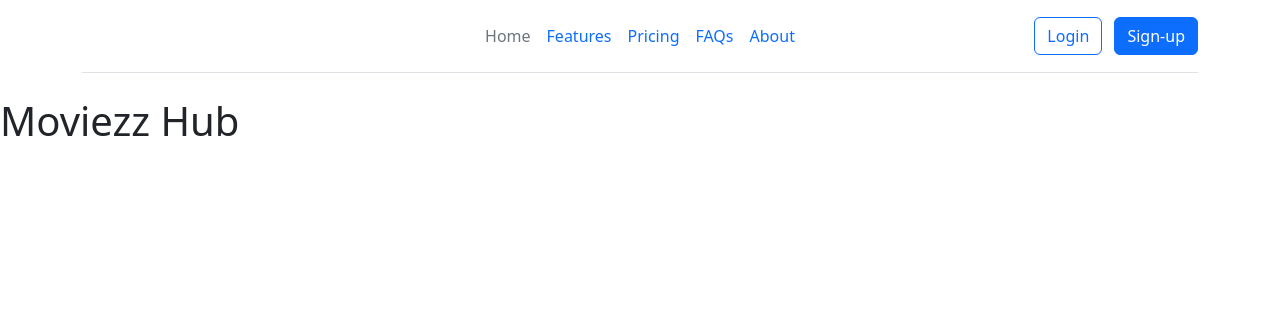
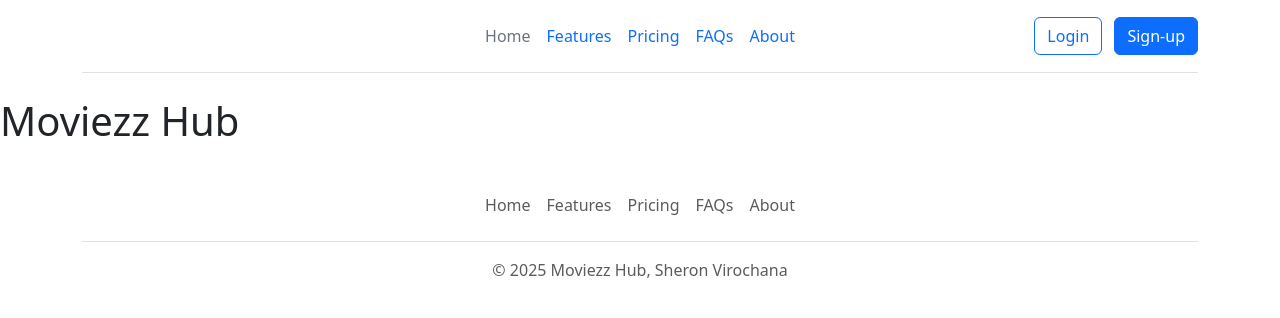
Before and after one commit to SheronVirochana/Moviezz-Hub, a plain HTML site: page index.html in a window 1280 px wide. Drawn offline with nearby package versions, Linux system fonts and the light colour scheme.

Commit message:
add footer section

```diff
--- a/index.html
+++ b/index.html
@@ -5,9 +5,10 @@
     <meta charset="UTF-8">
     <meta name="viewport" content="width=device-width, initial-scale=1.0">
     <title>Moviezz Hub</title>
-    <link rel="stylesheet" href="assets/css/style.css">
+
     <link href="https://cdn.jsdelivr.net/npm/bootstrap@5.3.8/dist/css/bootstrap.min.css" rel="stylesheet"
         integrity="sha384-sRIl4kxILFvY47J16cr9ZwB07vP4J8+LH7qKQnuqkuIAvNWLzeN8tE5YBujZqJLB" crossorigin="anonymous">
+    <link rel="stylesheet" href="assets/css/style.css">
 </head>
 
 <body>
@@ -27,10 +28,29 @@
                 <li><a href="#" class="nav-link px-2">About</a></li>
             </ul>
             <div class="col-md-3 text-end"> <button type="button" class="btn btn-outline-primary me-2">Login</button>
-                <button type="button" class="btn btn-primary">Sign-up</button> </div>
+                <button type="button" class="btn btn-primary">Sign-up</button>
+            </div>
         </header>
     </div>
     <h1>Moviezz Hub</h1>
+
+
+
+
+
+    <div class="container">
+        <footer class="py-3 my-4">
+            <ul class="nav justify-content-center border-bottom pb-3 mb-3">
+                <li class="nav-item"><a href="#" class="nav-link px-2 text-body-secondary">Home</a></li>
+                <li class="nav-item"><a href="#" class="nav-link px-2 text-body-secondary">Features</a></li>
+                <li class="nav-item"><a href="#" class="nav-link px-2 text-body-secondary">Pricing</a></li>
+                <li class="nav-item"><a href="#" class="nav-link px-2 text-body-secondary">FAQs</a></li>
+                <li class="nav-item"><a href="#" class="nav-link px-2 text-body-secondary">About</a></li>
+            </ul>
+            <p class="text-center text-body-secondary">© 2025 Moviezz Hub, Sheron Virochana</p>
+        </footer>
+    </div>
+
 
 
 
```
